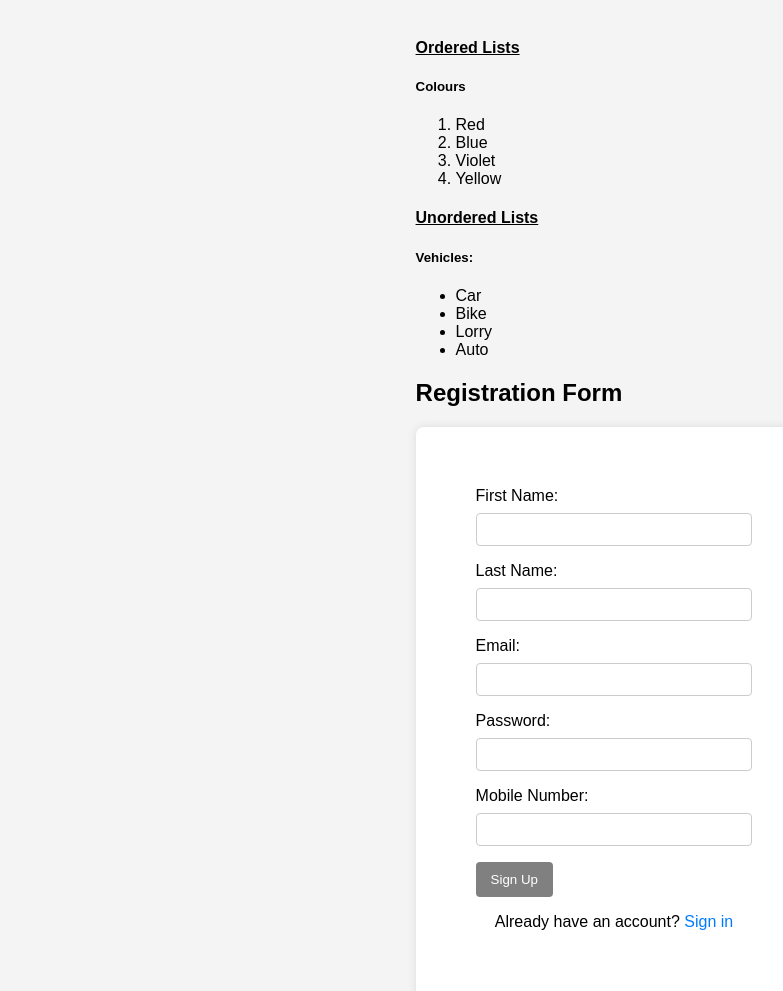
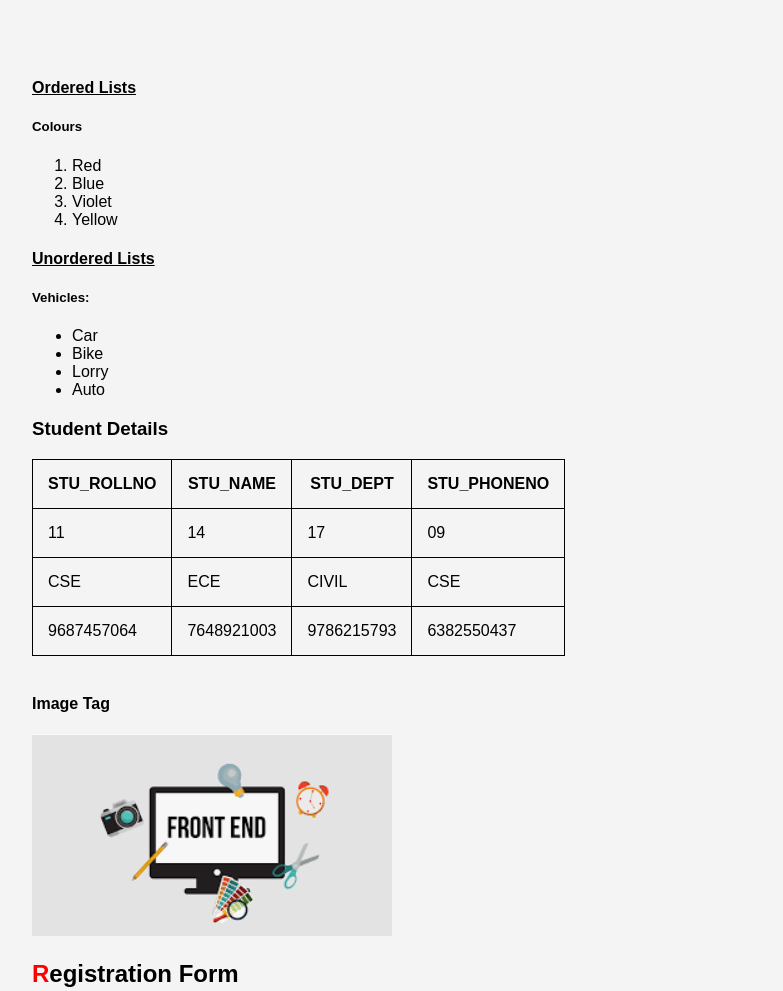
Before and after one commit to ShruthiJayabal/Html-Basics, a plain HTML site: page index.html in a window 1280 px wide. Shown: the top 991 px of the page, without its empty margins (26-809 px from the left). Drawn offline with Linux system fonts and the light colour scheme.

Commit message:
body block changes

```diff
--- a/index.html
+++ b/index.html
@@ -10,14 +10,14 @@
             background-color: #f4f4f4;
             margin: 10;
             padding: 50px;
-            display: flex;
+            display: table;
             align-items: center;
             justify-content: center;
             height: 100vh;
         }
 
         form {
-            background-color: #fff;
+            background-color:rgb(190,190,190);
             padding: 60px;
             border-radius: 8px;
             box-shadow: 0 0 10px rgba(0, 0, 0, 0.1);
@@ -30,11 +30,27 @@
 
         input {
             width: 100%;
-            padding: 8px;
+            padding: 5px;
             margin-bottom: 16px;
             box-sizing: border-box;
             border: 1px solid #ccc;
             border-radius: 4px;
+        }
+
+
+
+            table,th,td{
+            border : 0.5px solid black;
+            border-collapse: collapse;
+        }
+
+            table.center {
+            margin-left: auto;
+            margin-right: auto;
+        }
+
+        th, td {
+        padding: 15px;
         }
 
         button {
@@ -52,7 +68,7 @@
 
         .signInLink {
             text-align: center;
-            margin-top: 16px;
+            margin-top: 2px;
         }
 
         .signInLink a {
@@ -63,12 +79,7 @@
 </head>
 <body>
   <div class="container">
-        <br>
-        <br>
-        <br>
-        <br>
-        <br>
-        <br>
+
         <h4><u>Ordered Lists</u></h4>
         <h5><b>Colours</b></h5>
         <ol>
@@ -85,7 +96,41 @@
             <li>Lorry</li>
             <li>Auto</li>
         </ul>
-        <h2>Registration Form</h2>
+
+
+    <table class="center" style="width:100%">
+        <h3> Student Details</h3>
+        <tr>
+            <th>STU_ROLLNO</th>
+            <th>STU_NAME</th>
+            <th>STU_DEPT</th>
+            <th>STU_PHONENO</th>
+        </tr>
+        <tr>
+            <td>11</td>
+            <td>14</td>
+            <td>17</td>
+            <td>09</td>
+        </tr>
+        <tr>
+            <td>CSE</td>
+            <td>ECE</td>
+            <td>CIVIL</td>
+            <td>CSE</td>
+        </tr>
+        <tr>
+            <td>9687457064</td>
+            <td>7648921003</td>
+            <td>9786215793</td>
+            <td>6382550437</td>
+        </tr>
+    </table>
+
+    <br>
+    <h4> Image Tag</h4>
+    <img src="images/front-end.png" alt="Front End">
+    <br>
+    <h2><span style="color:red">R</span>egistration Form</h2>
     <form id="signupForm">
         <label for="firstName">First Name:</label>
         <input type="text" id="firstName" name="firstName" required>
@@ -109,6 +154,9 @@
         </div>
 
     </form>
+
+
+
   </div>
 <script>
     document.getElementById("signupForm").addEventListener("submit", function(event) {
@@ -120,6 +168,5 @@
 </script>
 
 
-
 </body>
 </html>
```
Also changed, not shown: images/front-end.png (added). Lines whose indentation alone changed are shown as unchanged.
